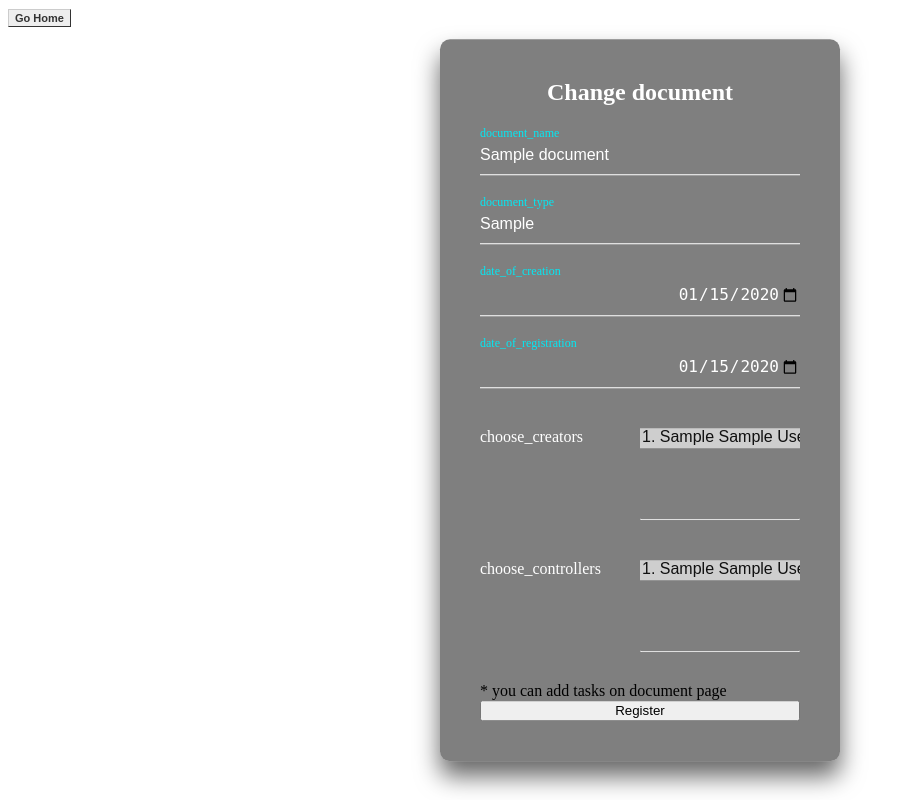
After one commit to Vadbeg/BusinessDocumentation, a Flask app: page /change_document/1 in a window 1280 px wide. The commit adds this page. Shown: the whole page, without its empty margins (0-911 px from the left). Run offline with Flask 2, Linux system fonts and the light colour scheme; tables that the repository leaves empty hold one stand-in row (values such as "Sample post"); some libraries are stand-ins or nearby versions.

Commit message:
Added changing of the document functionality.

```diff
--- a/modules/api/routes.py
+++ b/modules/api/routes.py
@@ -206,21 +206,96 @@ def update_table():
 
     errors = update_table_schema.validate(request.args)
 
+    # if user inputs not number or nothing, than show him all entries
     if errors:
-        abort(400, str(errors))
-
-    args = update_table_schema.dump(request.args)
-    last_n_days = args['last_n_days']
-
-    print(last_n_days)
+        last_n_days = 0
+    else:
+        args = update_table_schema.dump(request.args)
+        last_n_days = args['last_n_days']
 
     document = Document(connection=connection, cursor=cursor)
-    documents_by_date = document.get_document_by_date(document_n_days=last_n_days)
 
-    print(documents_by_date)
+    if last_n_days == 0:
+        documents_by_date = document.get_all_documents()
+    else:
+        documents_by_date = document.get_document_by_date(document_n_days=last_n_days)
 
     context = {
         'all_documents': documents_by_date
     }
 
-    return render_template('pages/document_table.html', **context)
+    return render_template('pages/tables/documents_table.html', **context)
+
+
+@blue_print.route('/change_document/<int:document_idx>', methods=("GET", "POST"))
+def change_document(document_idx: int):
+    document = Document(connection=connection, cursor=cursor)
+
+    document_to_change = document.get_document_by_id(document_id=document_idx)
+
+    document_to_change['date_of_creation'] = datetime.strftime(document_to_change['date_of_creation'],
+                                                               '%Y-%m-%d')
+    document_to_change['date_of_registration'] = datetime.strftime(document_to_change['date_of_registration'],
+                                                                   '%Y-%m-%d')
+
+    document_controllers = [curr_controller['id'] for curr_controller in document_to_change['controllers']]
+    document_creators = [curr_controller['id'] for curr_controller in document_to_change['creators']]
+
+    user = User(connection=connection, cursor=cursor)
+    all_users = user.get_all_users()
+
+    for curr_user in all_users:
+        if curr_user['id'] in document_controllers:
+            curr_user['is_in_controllers'] = True
+        else:
+            curr_user['is_in_controllers'] = False
+
+        if curr_user['id'] in document_creators:
+            curr_user['is_in_creators'] = True
+        else:
+            curr_user['is_in_creators'] = False
+
+    context = {
+        'all_users': all_users,
+        'document': document_to_change
+    }
+
+    if request.method == 'POST':
+        creators_ids = request.form.getlist('choose_creators')  # if there is no such name, returns empty list
+        controllers_ids = request.form.getlist('choose_controllers')
+
+        request_form = dict(request.form)
+        request_form.pop('choose_creators')  # there is no need in it now
+        request_form.pop('choose_controllers')
+
+        request_form['creators_ids'] = creators_ids
+        request_form['controllers_ids'] = controllers_ids
+
+        request_form['date_of_creation'] = datetime.strptime(request_form['date_of_creation'],
+                                                             '%Y-%m-%d')
+        request_form['date_of_registration'] = datetime.strptime(request_form['date_of_registration'],
+                                                                 '%Y-%m-%d')
+
+        add_new_document_schema = AddNewDocument()
+        errors = add_new_document_schema.validate(data=request_form)
+
+        if errors:
+            abort(400, str(errors))
+
+        args = add_new_document_schema.dump(request_form)
+
+        document = Document(connection=connection, cursor=cursor)
+
+        document.change_document(
+            document_id=document_idx,
+            document_name=args['document_name'],
+            document_type=args['document_type'],
+            date_of_creation=args['date_of_creation'],
+            date_of_registration=args['date_of_registration'],
+            controllers_ids=args['controllers_ids'],
+            creators_ids=args['creators_ids'],
+        )
+
+        return redirect(url_for('documentation.show_one_document', idx=document_to_change['id']))
+
+    return render_template('pages/inputs/change_document.html', **context)
--- a/modules/api/schemas.py
+++ b/modules/api/schemas.py
@@ -56,4 +56,4 @@ class AddNewTask(Schema):
 class UpdateTableSchema(Schema):
     """Schema for updating table"""
 
-    last_n_days = fields.Int(required=True)
+    last_n_days = fields.Int(required=False, default=0)
--- a/modules/api/templates/pages/document.html
+++ b/modules/api/templates/pages/document.html
@@ -78,6 +78,7 @@
 
     <a href="{{ url_for('documentation.add_task', document_idx=document_description.id) }}"
        class="button-link">Add new task</a>
+    <a href="{{ url_for('documentation.change_document', document_idx=document_description.id) }}" class="button-link">Change document</a>
     <a href="{{ url_for('documentation.home') }}" class="button-link">Go Home</a>
 
 </div>
--- a/modules/api/templates/pages/home.html
+++ b/modules/api/templates/pages/home.html
@@ -12,6 +12,7 @@
 <a href="{{ url_for('documentation.add_user') }}" class="button-link">Add user</a>
 <a href="{{ url_for('documentation.show_documents') }}" class="button-link">Documents</a>
 <a href="{{ url_for('documentation.add_document') }}" class="button-link">Add document</a>
+<a href="{{ url_for('documentation.show_tasks') }}" class="button-link">Tasks</a>
 <a href="{{ url_for('documentation.add_task') }}" class="button-link">Add task</a>
 
 {% endblock %}
--- /dev/null
+++ b/modules/api/templates/pages/inputs/change_document.html
@@ -0,0 +1,79 @@
+
+{% extends 'base.html' %}
+
+{% block header %}
+  <h1>{% block title %}Change document{% endblock %}</h1>
+{% endblock %}
+
+{% block content %}
+    <a href="{{ url_for('documentation.home') }}" class="button-link">Go Home</a>
+
+    <div class="login-box">
+        <h2>Change document</h2>
+
+      <form method="post">
+
+          <div class="user-box">
+              <input type="text"
+                     id="document_name" value="{{ document.document_name }}"
+                     name="document_name" required="">
+              <label>document_name</label>
+          </div>
+
+          <div class="user-box">
+              <input type="text"
+                     id="document_type" value="{{ document.document_type }}"
+                     name="document_type" required="">
+              <label>document_type</label>
+          </div>
+
+          <div class="user-box">
+              <input type="date" style="text-align: right"
+                     id="date_of_creation" value="{{ document.date_of_creation }}"
+                     name="date_of_creation" required="">
+              <label>date_of_creation</label>
+          </div>
+
+          <div class="user-box">
+              <input type="date" style="text-align: right"
+                     name="date_of_registration" value="{{ document.date_of_registration }}"
+                     id="date_of_registration" required="">
+              <label>date_of_registration</label>
+          </div>
+
+          <div class="user-box">
+              <select style="text-align: right"
+                      name="choose_creators"
+                      id="creators" required="" multiple>
+
+                  {% for curr_user in all_users %}
+                  <option value="{{ curr_user.id }}" {% if curr_user.is_in_creators %} selected {% endif %}>
+                      {{ curr_user.id }}. {{ curr_user.first_name }} {{ curr_user.second_name }}
+                  </option>
+                  {% endfor %}
+              </select>
+              <label class="select-label">choose_creators</label>
+          </div>
+
+          <div class="user-box" style="clear: both;">
+              <select style="text-align: right"
+                      name="choose_controllers"
+                      id="controllers" required="" multiple>
+
+                  {% for curr_user in all_users %}
+                  <option value="{{ curr_user.id }}" {% if curr_user.is_in_controllers %} selected {% endif %}>
+                      {{ curr_user.id }}. {{ curr_user.first_name }} {{ curr_user.second_name }}
+                  </option>
+                  {% endfor %}
+              </select>
+              <label>choose_controllers</label>
+          </div>
+
+          <div class="user-box" style="clear: both;">
+              * you can add tasks on document page
+          </div>
+
+          <input type="submit" class="button" value="Register">
+      </form>
+    </div>
+{% endblock %}
--- a/modules/api/templates/pages/tables/documents.html
+++ b/modules/api/templates/pages/tables/documents.html
@@ -11,7 +11,9 @@
     For last <input type="number" min="1" id="search_form_input"> days
 </div>
 
-{% include 'pages/documents_table.html' %}
+<div id="table-to-update">
+    {% include 'pages/tables/documents_table.html' %}
+</div>
 
 <a href="{{ url_for('documentation.home') }}" class="button-link">Go Home</a>
 
--- a/modules/api/templates/pages/tables/documents_table.html
+++ b/modules/api/templates/pages/tables/documents_table.html
@@ -1,4 +1,4 @@
-<table class="styled-table" id="table-to-update">
+<table class="styled-table">
     <thead>
         <tr>
             <th>id</th>
--- a/modules/database/database_interactions.py
+++ b/modules/database/database_interactions.py
@@ -8,7 +8,7 @@ from modules.database.document import Document
 
 
 def create_connection(host: str = 'localhost', port: str = '3306',
-                      user: str = 'root', password: str = 'Root_1234',
+                      user: str = 'root', password: str = 'root',
                       database: str = 'documents') -> Tuple:
     """
     Creates connection to MySQL database
--- a/modules/database/document.py
+++ b/modules/database/document.py
@@ -44,6 +44,30 @@ VALUES (%s, %s, %s, %s)
         for curr_controller_id in controllers_ids:
             self.__add_document_controller__(document_id=document_id, controller_id=curr_controller_id)
 
+    def change_document(self, document_id: int, document_name, document_type,
+                        date_of_creation, date_of_registration,
+                        creators_ids: List[int], controllers_ids: List[int]):
+        change_document_query = """
+UPDATE document
+SET document_name = %s, document_type = %s,
+    date_of_creation=%s, date_of_registration=%s
+WHERE document.id = %s;
+        """
+
+        val = [document_name, document_type, date_of_creation, date_of_registration, document_id]
+
+        self.cursor.execute(change_document_query, val)
+        self.connection.commit()
+
+        self.__delete_all_document_controllers__(document_id=document_id)
+        self.__delete_all_document_creators__(document_id=document_id)
+
+        for curr_creator_id in creators_ids:
+            self.__add_document_creator__(document_id=document_id, creator_id=curr_creator_id)
+
+        for curr_controller_id in controllers_ids:
+            self.__add_document_controller__(document_id=document_id, controller_id=curr_controller_id)
+
     def __add_document_creator__(self, document_id, creator_id):
         add_document_creator_query = """
 INSERT INTO document_creator (document_id, creator_id)
@@ -55,6 +79,17 @@ VALUES (%s, %s)
         self.cursor.execute(add_document_creator_query, val)
         self.connection.commit()
 
+    def __delete_all_document_creators__(self, document_id):
+        delete_all_document_creators_query = """
+DELETE FROM document_creator
+WHERE document_id = %s
+        """
+
+        val = [document_id]
+
+        self.cursor.execute(delete_all_document_creators_query, val)
+        self.connection.commit()
+
     def __add_document_controller__(self, document_id, controller_id):
         add_document_controller_query = """
 INSERT INTO document_controller (document_id, controller_id)
@@ -64,6 +99,17 @@ VALUES (%s, %s)
         val = [document_id, controller_id]
 
         self.cursor.execute(add_document_controller_query, val)
+        self.connection.commit()
+
+    def __delete_all_document_controllers__(self, document_id):
+        delete_all_document_controllers_query = """
+DELETE FROM document_controller
+WHERE document_id = %s
+        """
+
+        val = [document_id]
+
+        self.cursor.execute(delete_all_document_controllers_query, val)
         self.connection.commit()
 
     def __get_document_creators__(self, document_id):
```
